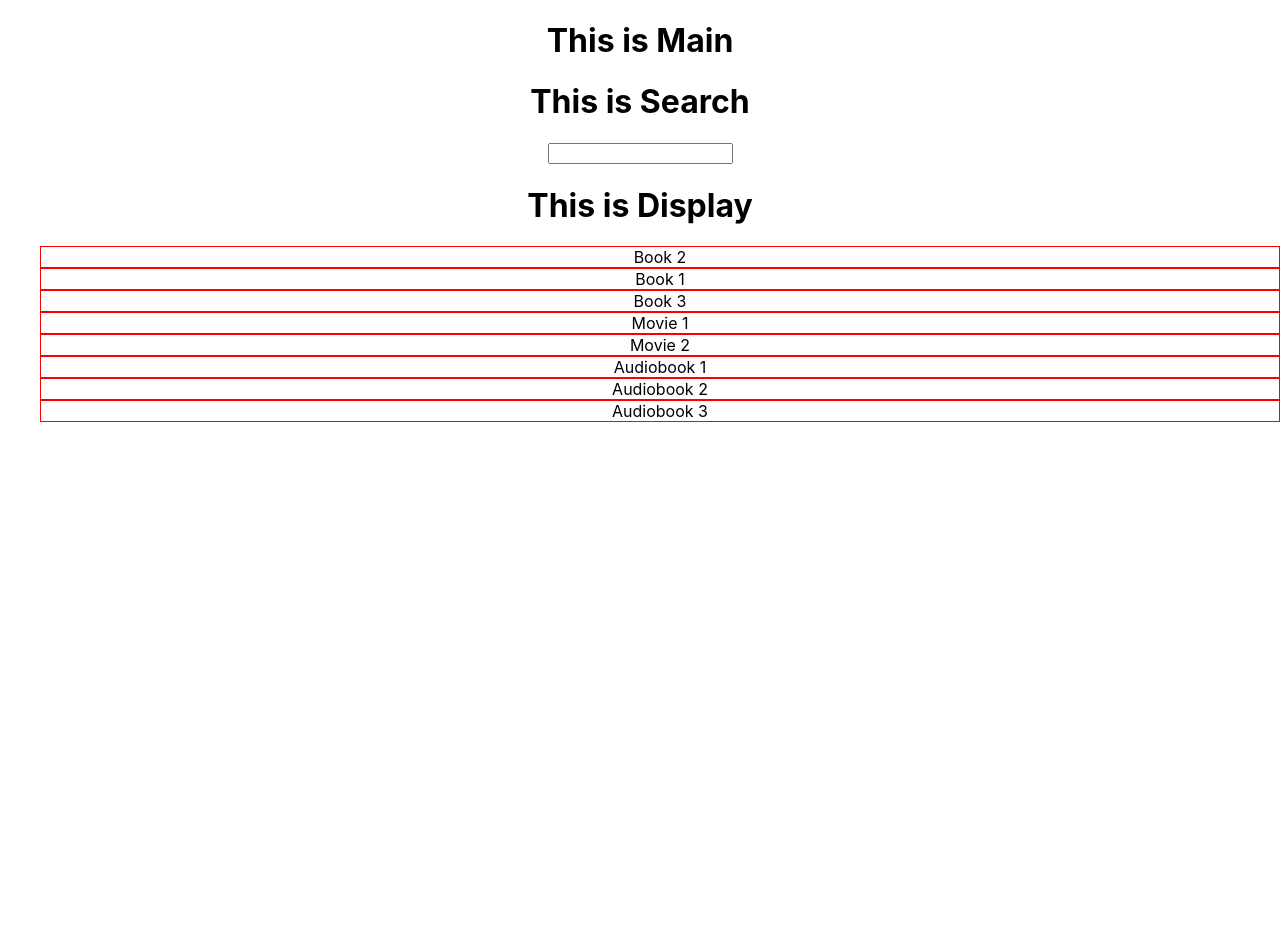
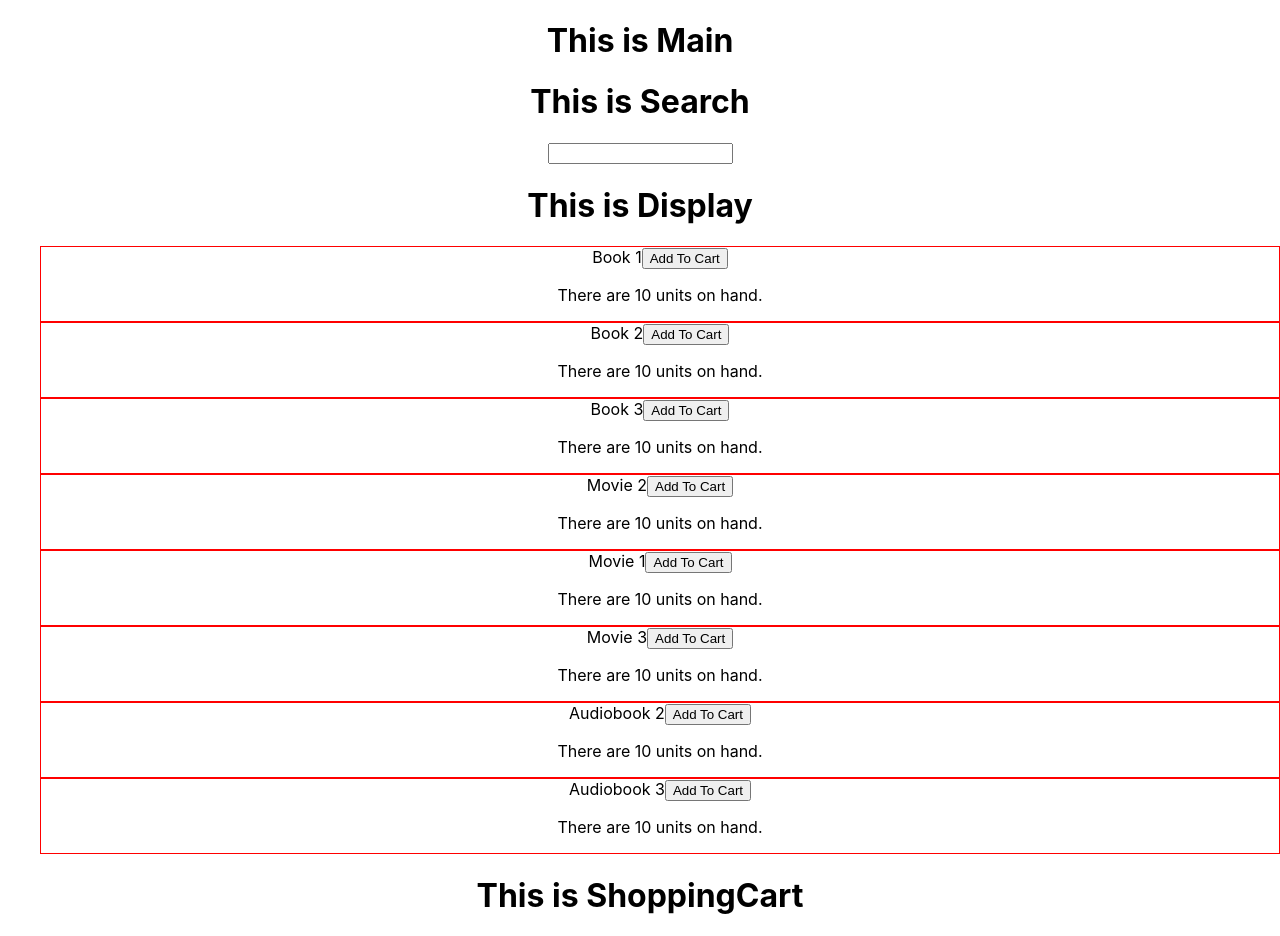
Before and after one commit to bigvicbetts/capstone-1, a React (Create React App) app in the folder capstone-app/: page / in a window 1280 px wide. Before the commit the page ends 800 px from the top, so only its background shows below. Built offline with nearby package versions, Linux system fonts and the light colour scheme.

Commit message:
Added json file and shoppingCart component and add-to-cart functionality

```diff
--- a/capstone-app/src/components/Display.jsx
+++ b/capstone-app/src/components/Display.jsx
@@ -2,21 +2,9 @@ import React from 'react'
 
 function Display(props) {
 
-    const returnName = (item) => {
-        const itemName = item.Name.toUpperCase()
-        if (item.Quantity > 0) {  // Display all items with quantities greater than zero...
-            if (itemName.includes(props.searchResult.toUpperCase())) {  // if the search string is empty.
-                return (
-                    item.Name
-                )
-            }
-        }
-
+    const toCart = (i) => {
+        props.addToCart(i);
     }
-
-
-
-    console.log(props.searchResult);
 
     return (
         <div>
@@ -24,7 +12,9 @@ function Display(props) {
             <ul>
             {props.display.map((item, i) => <div key={i} className='item'>
             <li style={{listStyle: 'none'}}>
-                {returnName(item)}
+                {item.Name}
+                <button onClick={() => toCart(i)}>Add To Cart</button>
+    <p>There are {item.Quantity} units on hand.</p>
             </li>
             </div> )}
             </ul>
--- a/capstone-app/src/components/Main.jsx
+++ b/capstone-app/src/components/Main.jsx
@@ -1,108 +1,42 @@
 import React, {useState} from 'react'
 import Search from './Search'
 import Display from './Display'
+import ShoppingCart from './ShoppingCart'
+import data from './data.json'
 
 function Main() {
 
-    const [inventory, setInventory] = useState([{
-        Name: 'Book 2',
-        NameUpper: 'BOOK 2',
-        Serial: 'LIT2',
-        Price: 500,
-        Manufacturer: 'Isaac Asimov',
-        Category: 'Book',
-        Quantity: 10
-    },
-    {
-        Name: 'Book 1',
-        NameUpper: 'BOOK 1',
-        Serial: 'LIT1',
-        Price: 1000,
-        Manufacturer: 'Douglas Adams',
-        Category: 'Book',
-        Quantity: 10
-    },
-    {
-        Name: 'Book 3',
-        NameUpper: 'BOOK 3',
-        Serial: 'LIT3',
-        Price: 1500,
-        Manufacturer: 'Dave Barry',
-        Category: 'Book',
-        Quantity: 10
-    },
-    {
-        Name: 'Movie 1',
-        NameUpper: 'MOVIE 1',
-        Serial: 'MOV1',
-        Price: 1000,
-        Manufacturer: 'Disney',
-        Category: 'Movie',
-        Quantity: 10
-    },
-    {
-        Name: 'Movie 2',
-        NameUpper: 'MOVIE 2',
-        Serial: 'MOV2',
-        Price: 500,
-        Manufacturer: 'Pixar',
-        Category: 'Movie',
-        Quantity: 10
-    },
-    {
-        Name: 'Movie 3',
-        NameUpper: 'MOVIE 3',
-        Serial: 'MOV3',
-        Price: 1000,
-        Manufacturer: 'Universal Studios',
-        Category: 'Movie',
-        Quantity: 0
-    },
-    {
-        Name: 'Audiobook 1',
-        NameUpper: 'AUDIOBOOK 1',
-        Serial: 'AUD1',
-        Price: 500,
-        Manufacturer: 'Douglas Adams',
-        Category: 'Audiobook',
-        Quantity: 10
-    },
-    {
-        Name: 'Audiobook 2',
-        NameUpper: 'AUDIOBOOK 2',
-        Serial: 'AUD2',
-        Price: 1000,
-        Manufacturer: 'Isaac Asimov',
-        Category: 'Audiobook',
-        Quantity: 10
-    },
-    {
-        Name: 'Audiobook 3',
-        NameUpper: 'AUDIOBOOK 3',
-        Serial: 'AUD1',
-        Price: 1500,
-        Manufacturer: 'Herman Melville',
-        Category: 'Audiobook',
-        Quantity: 10
-    }
+    const [inventory, setInventory] = useState(data)
 
-]);
-
+/////////////////////////////////////////////////////////
+// This BEGINS the search functionality for the website.
     const [searchResult, setSearchResult] = useState('');
 
-    const getSearchResult = (result) => {
-        setSearchResult(result);
+    const getSearchResult = (result) => { // Get search result from the Search component
+        setSearchResult(result);  // Set the searchResult state to the info rec'd from Search component
+
     }
+// This ENDS the search functionality for the website
+//////////////////////////////////////////////////////
 
-    const displayResut = inventory.filter(function(item) {
-        return item.Quantity > 0 && item.NameUpper.includes(searchResult)
-    })
+const [shoppingCart, setShoppingCart] = useState([]);
+
+let display = inventory.filter(function(item) {
+    return item.Quantity > 0 && item.NameUpper.includes(searchResult) &&!shoppingCart.includes(item);
+})
+
+const addToCart = (item) => {
+    const toAdd = display.splice(item, 1);
+    setShoppingCart([...shoppingCart, toAdd[0]])
+}
+
 
     return (
         <div>
             <h1>This is Main</h1>
             <Search searchResult={getSearchResult}/>
-            <Display display={displayResut} searchResult={searchResult}/>
+            <Display display={display} searchResult={searchResult} addToCart={addToCart}/>
+            <ShoppingCart shoppingCart={shoppingCart}/>
         </div>
     )
 }
--- /dev/null
+++ b/capstone-app/src/components/ShoppingCart.jsx
@@ -0,0 +1,19 @@
+import React from 'react'
+
+function ShoppingCart(props) {
+    return (
+        <div>
+            <h1>This is ShoppingCart</h1>
+            <ul>
+            {props.shoppingCart.map((item, i) => <div key={i} className='item'>
+            <li style={{listStyle: 'none'}}>
+                {item.Name}
+                <button>Remove From Cart</button>
+            </li>
+            </div> )}
+            </ul>
+        </div>
+    )
+}
+
+export default ShoppingCart
--- /dev/null
+++ b/capstone-app/src/components/data.json
@@ -0,0 +1,83 @@
+[
+    {
+        "Name": "Book 1",
+        "NameUpper": "BOOK 1",
+        "Serial": "LIT1",
+        "Price": 500,
+        "Manufacturer": "Isaac Asimov",
+        "Category": "Book",
+        "Quantity": 10
+    },
+    {
+        "Name": "Book 2",
+        "NameUpper": "BOOK 2",
+        "Serial": "LIT3",
+        "Price": 1000,
+        "Manufacturer": "Dave Barry",
+        "Category": "Book",
+        "Quantity": 10
+    },
+    {
+        "Name": "Book 3",
+        "NameUpper": "BOOK 3",
+        "Serial": "LIT3",
+        "Price": 1500,
+        "Manufacturer": "Isaac Asimov",
+        "Category": "Book",
+        "Quantity": 10
+    },
+    {
+        "Name": "Movie 2",
+        "NameUpper": "MOVIE 2",
+        "Serial": "MOV2",
+        "Price": 500,
+        "Manufacturer": "Disney",
+        "Category": "Movie",
+        "Quantity": 10
+    },
+    {
+        "Name": "Movie 1",
+        "NameUpper": "MOVIE 1",
+        "Serial": "MOV1",
+        "Price": 1000,
+        "Manufacturer": "Pixar",
+        "Category": "Movie",
+        "Quantity": 10
+    },
+    {
+        "Name": "Movie 3",
+        "NameUpper": "MOVIE 3",
+        "Serial": "MOV3",
+        "Price": 1500,
+        "Manufacturer": "Universal Studios",
+        "Category": "Movie",
+        "Quantity": 10
+    },
+    {
+        "Name": "Audiobook 2",
+        "NameUpper": "AUDIOBOOK 2",
+        "Serial": "AUD2",
+        "Price": 500,
+        "Manufacturer": "Dave Barry",
+        "Category": "Audiobook",
+        "Quantity": 10
+    },
+    {
+        "Name": "Audiobook 1",
+        "NameUpper": "AUDIOBOOK 1",
+        "Serial": "AUD1",
+        "Price": 1500,
+        "Manufacturer": "Douglas Adams",
+        "Category": "Audiobook",
+        "Quantity": 0
+    },
+    {
+        "Name": "Audiobook 3",
+        "NameUpper": "AUDIOBOOK 3",
+        "Serial": "AUD3",
+        "Price": 1000,
+        "Manufacturer": "Isaac Asimov",
+        "Category": "Audiobook",
+        "Quantity": 10
+    }
+]
```
